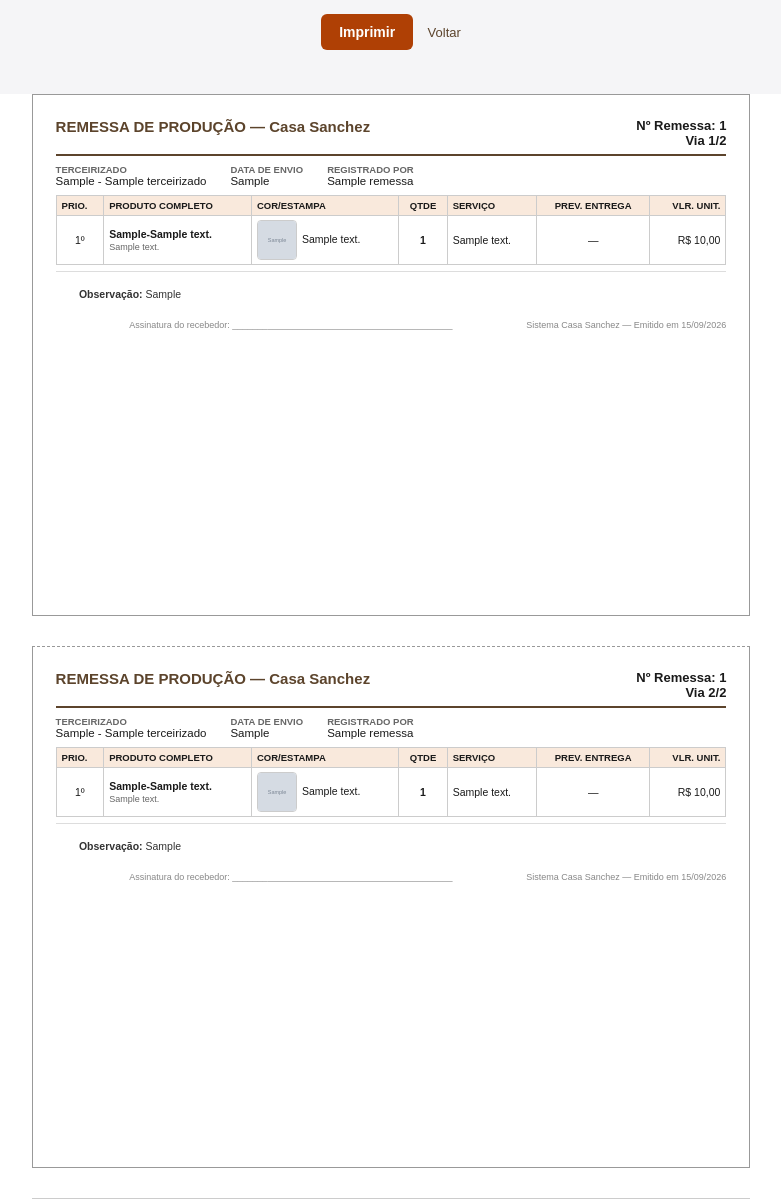
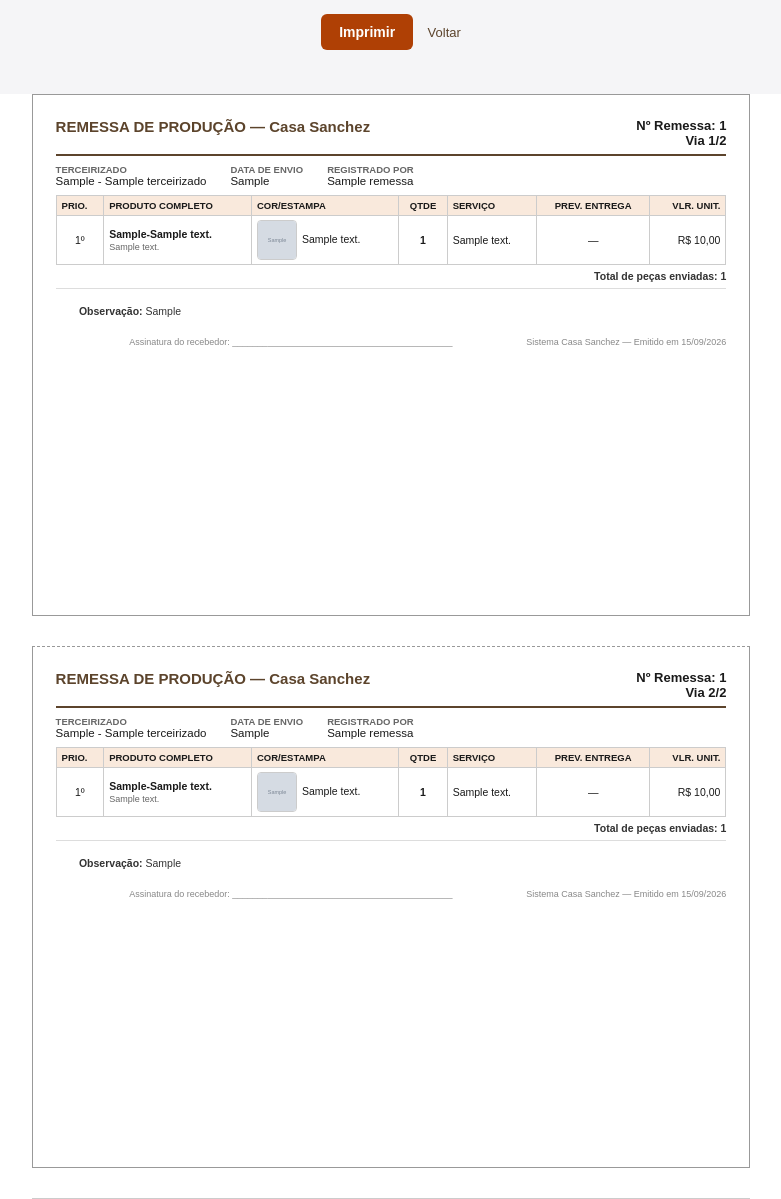
Before and after one commit to casasanchez-bit/sistema_remessa, a Flask app: page /remessas/1/imprimir in a window 1280 px wide. Shown: the top 1199 px of the page, without its empty margins (249-1030 px from the left). Run offline with Flask 3, Linux system fonts and the light colour scheme; the visitor is signed in with stand-in values (Sample User, id 1); tables that the repository leaves empty hold one stand-in row (values such as "Sample post"); grey boxes marked "Sample" are stand-in pictures; some libraries are stand-ins or nearby versions.

Commit message:
Impressão remessa: adicionar total de peças enviadas
Co-Authored-By: Claude Sonnet 4.6 <noreply@anthropic.com>

```diff
--- a/templates/remessa_imprimir.html
+++ b/templates/remessa_imprimir.html
@@ -98,6 +98,9 @@
         {% endfor %}
         {% endfor %}
       </table>
+      <div style="font-size:10.5px;margin-top:5px;text-align:right;font-weight:700;color:#333;">
+        Total de peças enviadas: {{ itens | sum(attribute='qtd_enviada') }}
+      </div>
       {% if remessa.observacao %}
       <div style="font-size:10.5px;margin-top:6px;border-top:1px solid #ddd;padding-top:4px;color:#333;white-space:pre-wrap;">
         <b>Observação:</b> {{ remessa.observacao }}
```
